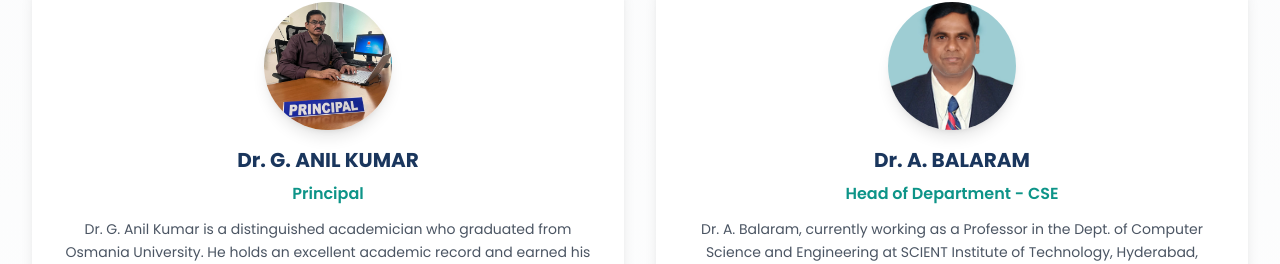
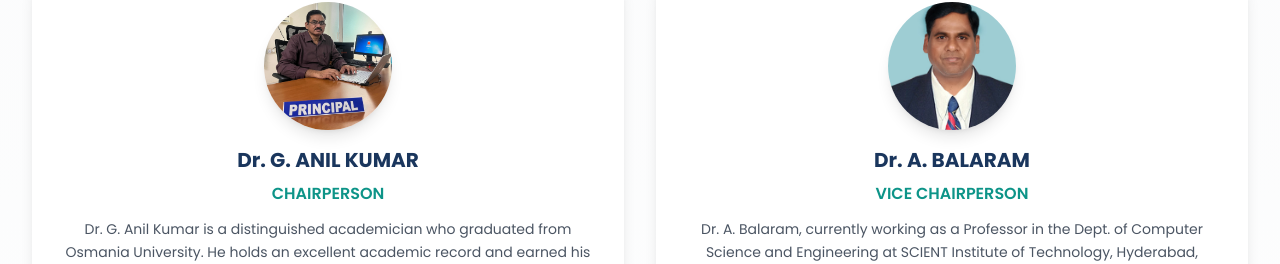
Before and after one commit to maheshmahi224/CATALYST-CLUB, a React (Vite) app: page / in a window 1280 px wide. Shown: the part 2489-2753 px from the top of the page. Built offline with nearby package versions, Linux system fonts and the light colour scheme.

Commit message:
Update Leadership Excellence section
Replace "CHAIRPERSON" with "Principal" and "HOD" with "VICE CHAIRPERSON" in the Leadership Excellence section.

```diff
--- a/src/components/Collaboration.tsx
+++ b/src/components/Collaboration.tsx
@@ -75,7 +75,7 @@ const Collaboration = () => {
                     />
                   </div>
                   <h4 className="text-xl font-bold text-catalyst-blue mb-2">Dr. G. ANIL KUMAR</h4>
-                  <p className="text-catalyst-teal font-semibold mb-3">Principal</p>
+                  <p className="text-catalyst-teal font-semibold mb-3">CHAIRPERSON</p>
                   <p className="text-gray-600 text-sm leading-relaxed">
                     Dr. G. Anil Kumar is a distinguished academician who graduated from Osmania University.
                     He holds an excellent academic record and earned his Master's in Software Engineering
@@ -97,7 +97,7 @@ const Collaboration = () => {
                     />
                   </div>
                   <h4 className="text-xl font-bold text-catalyst-blue mb-2">Dr. A. BALARAM</h4>
-                  <p className="text-catalyst-teal font-semibold mb-3">Head of Department - CSE</p>
+                  <p className="text-catalyst-teal font-semibold mb-3">VICE CHAIRPERSON</p>
                   <p className="text-gray-600 text-sm leading-relaxed">
                     Dr. A. Balaram, currently working as a Professor in the Dept. of Computer Science and Engineering
                     at SCIENT Institute of Technology, Hyderabad, Telangana. He obtained his B.Tech (CSE) from JNTUH University,
```
